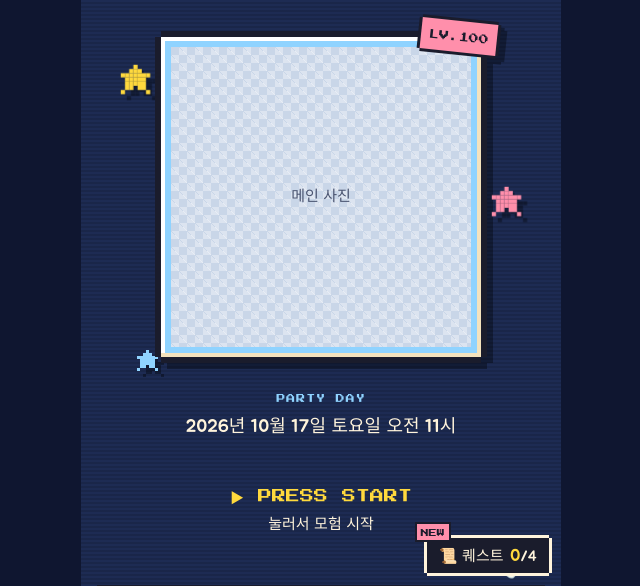
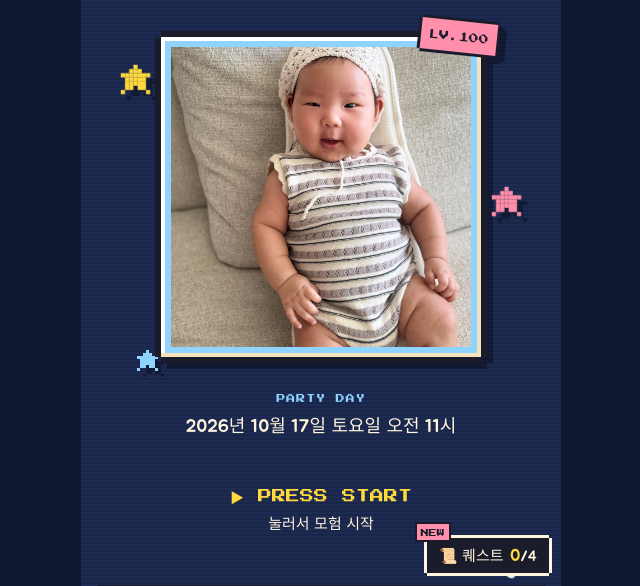
Before and after one commit to qwekl/100dayevent, a plain HTML site: page index.html in a window 1280 px wide. Shown: the part 213-799 px from the top of the page, without its empty margins (319-959 px from the left). Drawn offline with Linux system fonts and the light colour scheme; a web font is replaced by a local one.

Commit message:
사진 저장

```diff
--- a/index.html
+++ b/index.html
@@ -714,12 +714,13 @@ const CONFIG = {
   kakaoPlaceUrl: "https://place.map.kakao.com/433757592",
   placeLatLng: { lat: 37.62663898, lng: 127.15041135 },   // 티맵 길안내 목적지 좌표
   placeNote: "",
-  // 사진: images 폴더에 넣고 경로를 적어주세요. 비워두면 안내 칸이 표시됩니다.
+  // 사진: images 폴더에 아래 이름으로 넣으면 자동으로 표시됩니다. 파일이 없으면 안내 칸이 보입니다.
+  // 확장자 없이 적으면 jpg → jpeg → png → webp 순서로 찾고, 확장자까지 적으면 그 파일만 씁니다.
   photos: {
-    cover: "",
-    intro: "",
-    timeline: ["", "", ""],
-    gallery: ["", "", "", "", "", "", "", "", ""],
+    cover: "images/cover",
+    intro: "images/intro",
+    timeline: ["images/day1", "images/day50", "images/day100"],
+    gallery: Array.from({ length: 9 }, (_, i) => `images/image${i + 1}`),
   },
   timeline: [
     { title: "세상에 온 날", day: 1,   text: "3.37kg의 작은 몸으로 우리에게 와주었어요." },
@@ -773,12 +774,25 @@ const derived = {
 };
 document.querySelectorAll("[data-bind]").forEach(el => { el.textContent = derived[el.dataset.bind] ?? ""; });
 
+// 확장자를 바꿔가며 사진을 찾고, 찾으면 안내 칸을 사진으로 바꿉니다.
+const PHOTO_EXTS = ["jpg", "jpeg", "png", "webp", "JPG", "JPEG", "PNG"];
 function fillPhoto(el, src, alt) {
   if (!el || !src) return;
-  el.textContent = "";
-  const img = new Image();
-  img.src = src; img.alt = alt; img.loading = "lazy";
-  el.appendChild(img);
+  el.dataset.src = src;
+  const candidates = /\.\w+$/.test(src) ? [src] : PHOTO_EXTS.map(ext => `${src}.${ext}`);
+  const tryNext = idx => {
+    if (idx >= candidates.length) return;
+    const img = new Image();
+    img.alt = alt;
+    img.onload = () => {
+      if (el.dataset.src !== src) return;   // 그 사이 다른 사진으로 바뀐 경우
+      el.textContent = "";
+      el.appendChild(img);
+    };
+    img.onerror = () => tryNext(idx + 1);
+    img.src = candidates[idx];
+  };
+  tryNext(0);
 }
 fillPhoto(document.querySelector('[data-photo="cover"]'), CONFIG.photos.cover, "메인 사진");
 fillPhoto(document.querySelector('[data-photo="intro"]'), CONFIG.photos.intro, "소개 사진");
```
Also changed, not shown: images/cover.jpeg (added), images/day1.jpeg (added), images/intro.jpeg (added), 1 other file.
